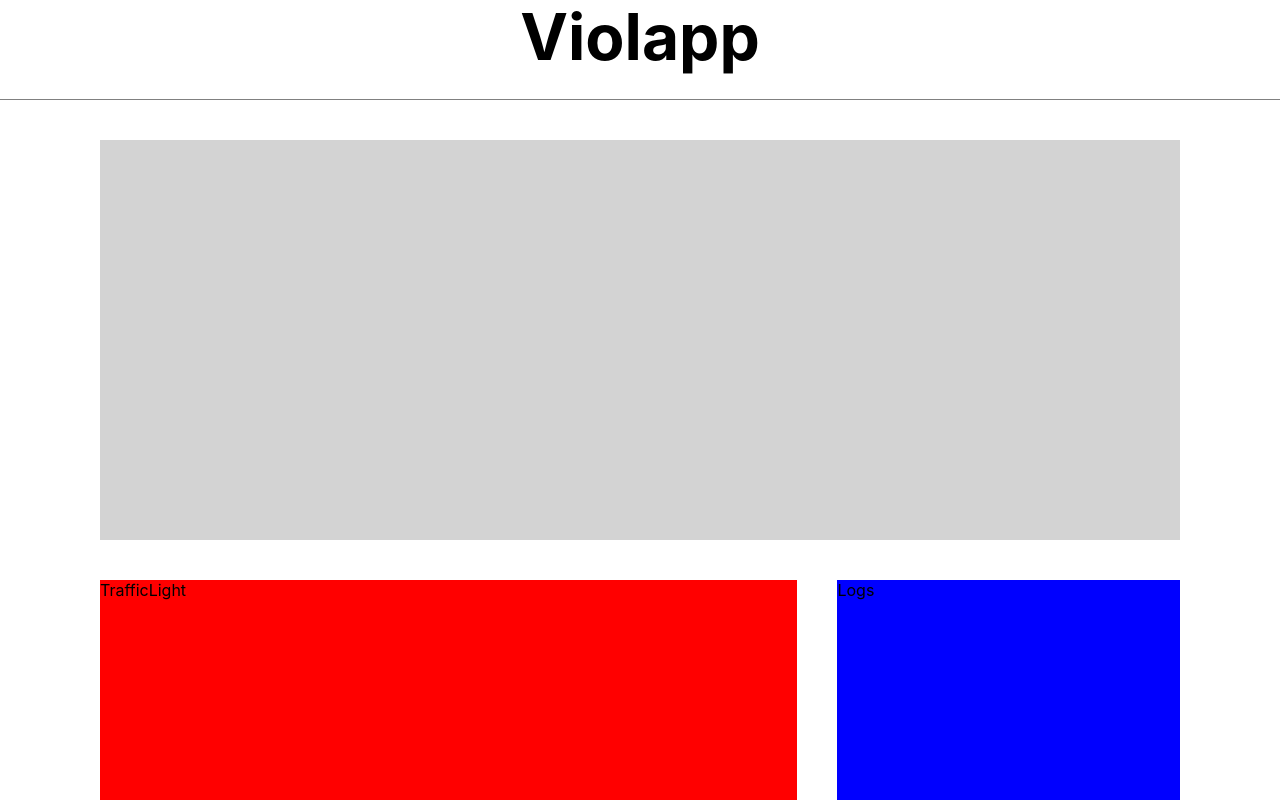
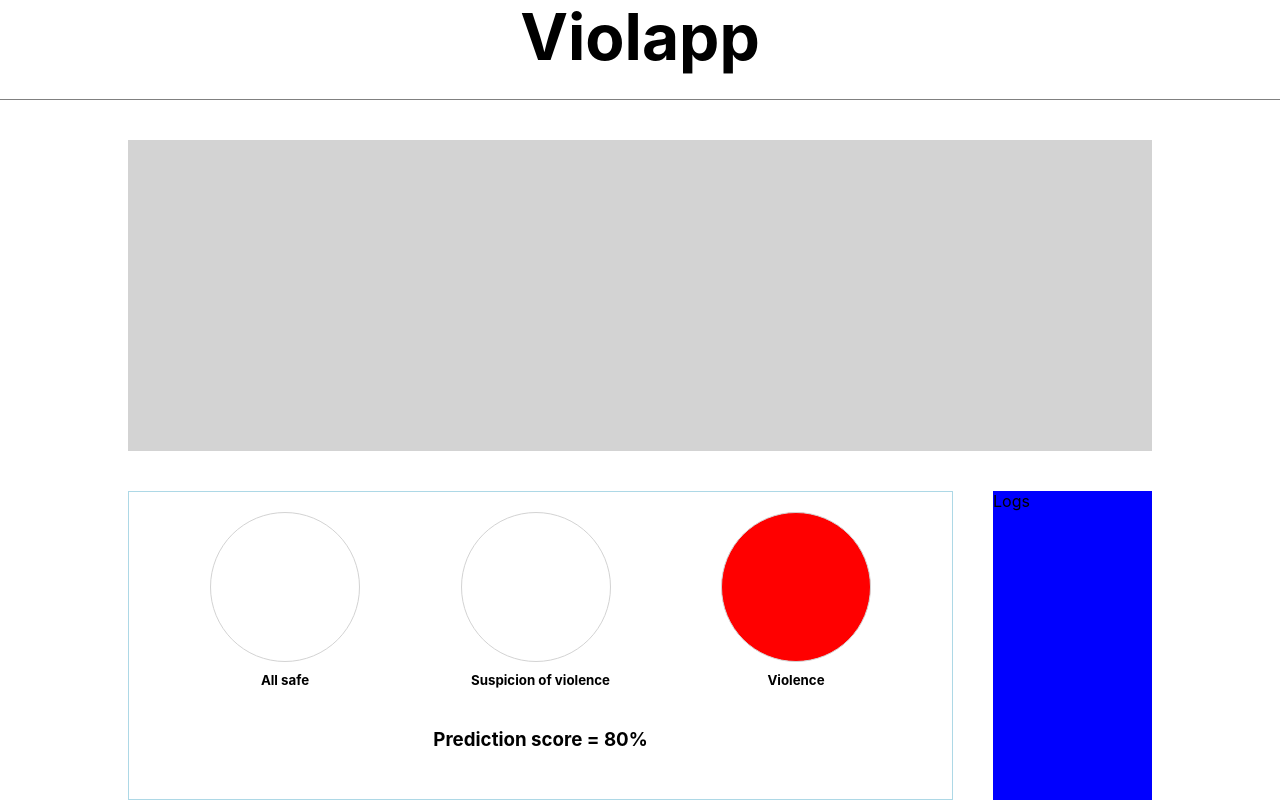
Before and after one commit to dl-final-505/webapp, a Next.js app: page / in a window 1280 px wide. Built offline with nearby package versions, Linux system fonts and the light colour scheme.

Commit message:
Update trafficLight component

```diff
--- /dev/null
+++ b/components/lightCircle/index.tsx
@@ -0,0 +1,18 @@
+import styles from "../../styles/Home.module.css";
+
+interface LightCircleProps {
+  active: boolean;
+  color: string;
+  text: string;
+}
+
+const LightCircle = ({active, color, text}: LightCircleProps) => {
+  return (
+    <div className={styles.lightCircleContainer}>
+      <div className={styles.lightCircle} style={{backgroundColor: active ? color : 'white'}}></div>
+      <h5 className={styles.lightCircleText}>{text}</h5>
+    </div>
+  );
+};
+
+export default LightCircle;
--- a/components/trafficLight/index.tsx
+++ b/components/trafficLight/index.tsx
@@ -1,7 +1,36 @@
+import { useEffect, useState } from "react";
 import styles from "../../styles/Home.module.css";
+import LightCircle from "../lightCircle";
 
-const TrafficLight = () => {
-  return <div className={styles.trafficLight}>TrafficLight</div>;
+interface Props {
+  prediction: number
+}
+
+const TrafficLight = ({prediction}: Props) => {
+  return (
+    <div className={styles.trafficLight}>
+      <div className={styles.lightCirclesContainer}>
+        <LightCircle
+          text="All safe"
+          color="green"
+          active={prediction > 0 && prediction <= 0.5}
+        />
+        <LightCircle
+          text="Suspicion of violence"
+          color="orange"
+          active={prediction > 0.5 && prediction <= 0.7}
+        />
+        <LightCircle
+          text="Violence"
+          color="red"
+          active={prediction > 0.7 && prediction <= 1}
+        />
+      </div>
+      <h3 className={styles.lightCircleText}>
+        Prediction score = {prediction * 100}%
+      </h3>
+    </div>
+  );
 };
 
 export default TrafficLight;
--- a/pages/index.tsx
+++ b/pages/index.tsx
@@ -19,7 +19,7 @@ const Home: NextPage = () => {
       <Header />
       <div className={styles.mainContainer}>
         <Video />
-        <TrafficLight />
+        <TrafficLight prediction={0.8}/>
         <Logs />
       </div>
     </div>
--- a/styles/Home.module.css
+++ b/styles/Home.module.css
@@ -116,10 +116,14 @@
 }
 
 .mainContainer {
-  padding: 0 100px;
+  /* padding: 0 100px; */
+  width: 80%;
   margin: auto;
   display: grid;
   grid-template-areas:
+    'video video video'
+    'video video video'
+    'video video video'
     'video video video'
     'video video video'
     'trafficLight trafficLight logs';
@@ -128,8 +132,6 @@
 }
 
 .video {
-  /* width: 70%; */
-  /* height: 40%; */
   margin-top: 40px;
   background-color: lightgray;
   grid-area: video;
@@ -137,7 +139,31 @@
 
 .trafficLight {
   grid-area: trafficLight;
-  background-color: red;
+  border: 1px solid lightblue;
+  width: 100%;
+}
+
+.lightCirclesContainer {
+  display: flex;
+  justify-content: space-evenly;
+}
+
+.lightCircleContainer {
+  margin: 20px;
+}
+
+.lightCircleText {
+  margin: auto;
+  text-align: center;
+  margin: 10px;
+}
+
+.lightCircle {
+  height: 150px;
+  width: 150px;
+  background-color: white;
+  border-radius: 50%;
+  border: 1px solid lightgray;
 }
 
 .logs {
```
